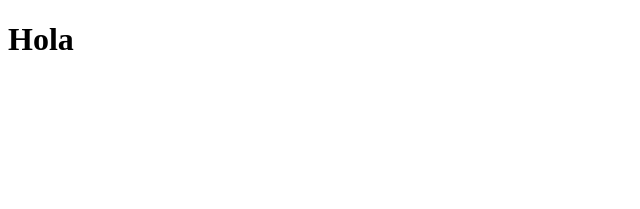
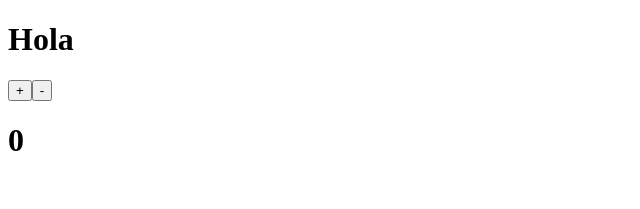
Before and after one commit to RoswellCR/master-in-React, a React (Create React App) app: page / in a window 1280 px wide. Shown: the top 209 px of the page, without its empty margins (0-640 px from the left). Built offline with nearby package versions, Linux system fonts and the light colour scheme.

Commit message:
Connectr components using react-redux

```diff
--- a/package.json
+++ b/package.json
@@ -10,6 +10,7 @@
     "pubsub-js": "^1.9.4",
     "react": "^18.1.0",
     "react-dom": "^18.1.0",
+    "react-redux": "^8.0.2",
     "react-router-dom": "^5.2.0",
     "react-scripts": "5.0.1",
     "redux": "^4.2.0",
--- a/src/App.js
+++ b/src/App.js
@@ -1,5 +1,8 @@
 import React from 'react'
-import './redux/Store';
+import store from './redux/Store';
+import { Provider} from 'react-redux'
+//Provider: permite el acceso al store en toda la applicacion
+import Counter from './components/Counter'
 
 const Videos = () => (
   <h1>Videos</h1>
@@ -9,7 +12,13 @@ const Videos = () => (
 
 const App = () => {
   return (
-      <h1>Hola</h1>
+      <Provider store={store}>
+        <h1>Hola</h1>
+        <div>
+          <Counter/>
+        </div>
+      </Provider>
+
   )
 }
 
--- /dev/null
+++ b/src/components/Counter.js
@@ -0,0 +1,36 @@
+import React, { Component } from 'react';
+import {connect} from 'react-redux'
+import {increment, decrement} from '../redux/Store';
+
+const Counter = (props)=>{
+    console.log(props);
+
+
+    return (
+        <div>
+            <button onClick={props.increment}>
+                +
+            </button>
+            <button onClick={props.decrement}>
+                -
+            </button>
+            <h1>{props.count}</h1>
+        </div>
+    )
+}
+
+const mapStateToProps=(state)=>{
+    return{
+        count: state //se declara aqui lo que se va a recibir de store,
+                    //  se conecta a la store
+    }
+}
+
+const mapDispatchToProps=(dispatch)=>{
+    return {
+        increment:()=>dispatch(increment()),
+        decrement:()=>dispatch(decrement())
+    }
+}
+
+export default connect(mapStateToProps, mapDispatchToProps)(Counter);
--- a/src/redux/Store.js
+++ b/src/redux/Store.js
@@ -17,31 +17,33 @@ function counter (state= initialState, action){
 const store  = createStore(counter)
 
 
-store.subscribe(()=>{
-    console.log(store.getState())
-})
-//creadores de acciones
-const increment = ()=>{
+// store.subscribe(()=>{
+//     console.log(store.getState())
+// })
+// //creadores de acciones
+export const increment = ()=>{
     return {
         type:'INCREMENT'
     }
 }
 
-const decrement = ()=>{
+export const decrement = ()=>{
     return {
         type:'DECREMENT'
     }
 }
 
-store.dispatch(decrement())
-store.dispatch(increment())
+// store.dispatch(decrement())
+// store.dispatch(increment())
 
-//acciones
-store.dispatch({
-    type: 'INCREMENT'
-})
+// //acciones
+// store.dispatch({
+//     type: 'INCREMENT'
+// })
 
 
-store.dispatch({
-    type: 'DECREMENT'
-})
+// store.dispatch({
+//     type: 'DECREMENT'
+// })
+
+export default store;
```
Also changed, not shown: 1 other file (tests, documents, lock files or other folders).
